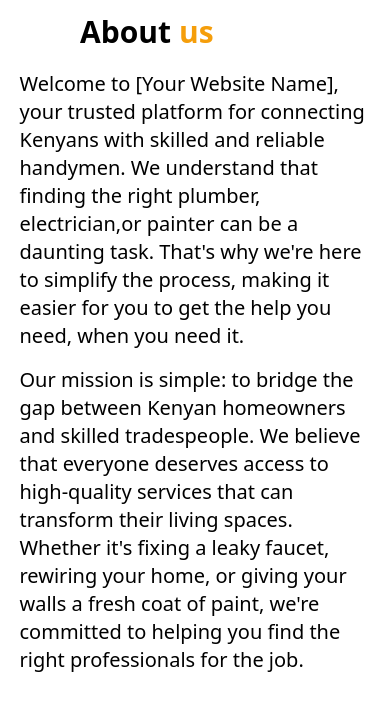
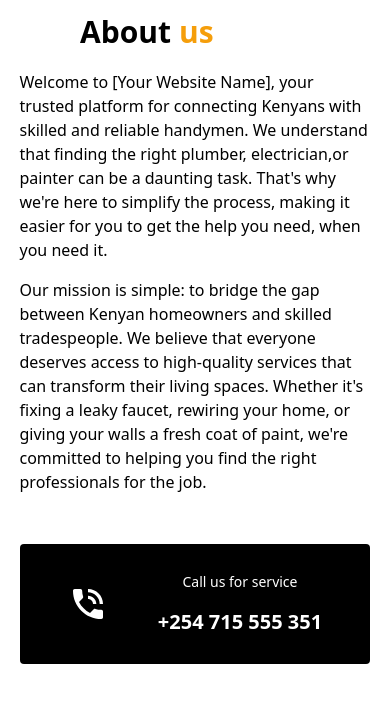
Before and after one commit to Servizoo/MVP, a React (Vite) app: page / in a window 390 px wide. Shown: the part 736-1458 px from the top of the page. Built offline with nearby package versions, Linux system fonts and the light colour scheme.

Commit message:
text size

```diff
--- a/src/assets/components/Navbar.jsx
+++ b/src/assets/components/Navbar.jsx
@@ -100,10 +100,10 @@ import hamburg from '../images/hamburger.svg';
        </div>
        <div className='flex justify-around items-center'>
          <div className='flex flex-col xs:w-[90%] justify-center items-center md:w-[600px] gap-4 md:ml-[50px] '>
-           <p className='text-xl'>Welcome to [Your Website Name], your trusted platform for connecting Kenyans with skilled and reliable handymen. We understand that finding the right plumber, electrician,or painter can be a daunting task.
+           <p className='md:text-xl'>Welcome to [Your Website Name], your trusted platform for connecting Kenyans with skilled and reliable handymen. We understand that finding the right plumber, electrician,or painter can be a daunting task.
              That's why we're here to simplify the process, making it easier for you to get the help you need, when you need it.
            </p>
-           <p className='text-xl'>
+           <p className='md:text-xl'>
              Our mission is simple: to bridge the gap between Kenyan homeowners and skilled tradespeople. We believe that everyone deserves access to high-quality
              services that can transform their living spaces. Whether it's fixing a leaky faucet, rewiring your home, or giving your walls a fresh coat of paint,
              we're committed to helping you find the right professionals for the job.
```
